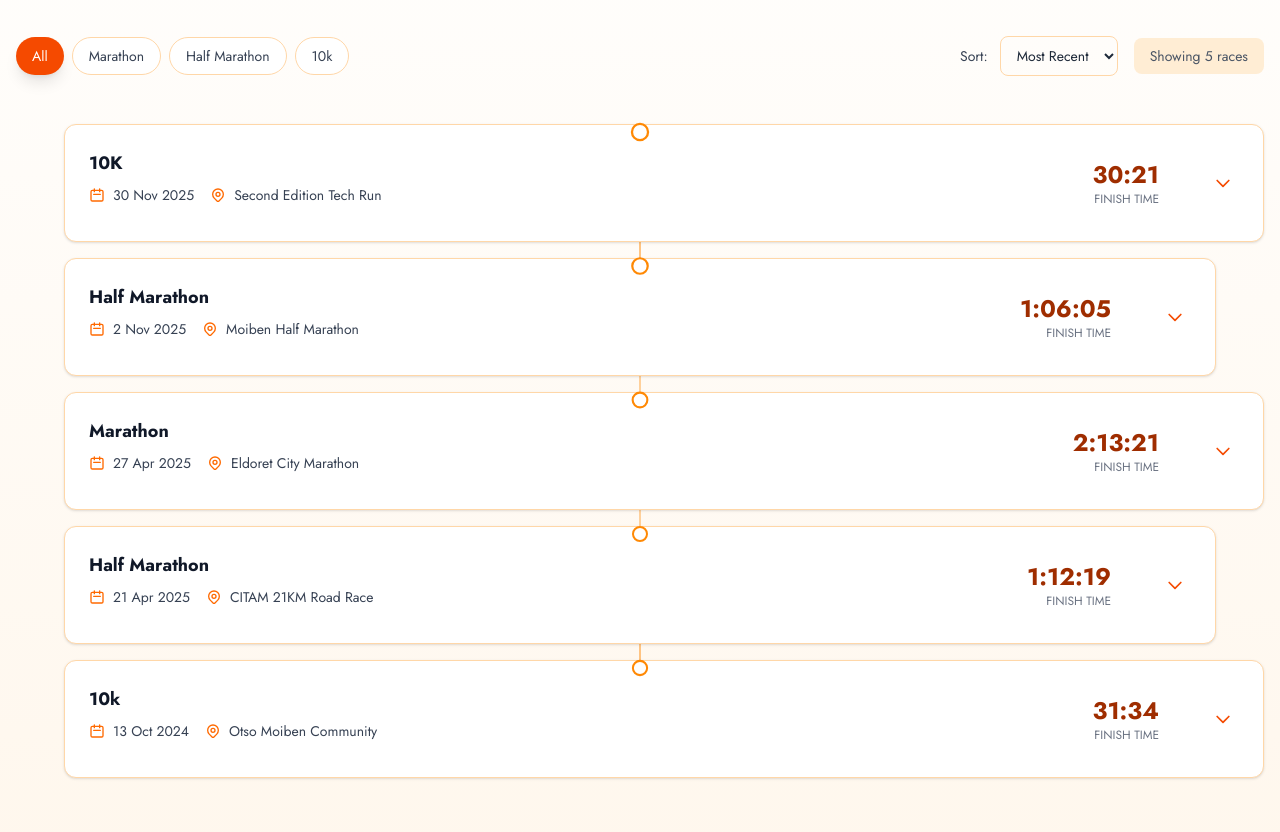
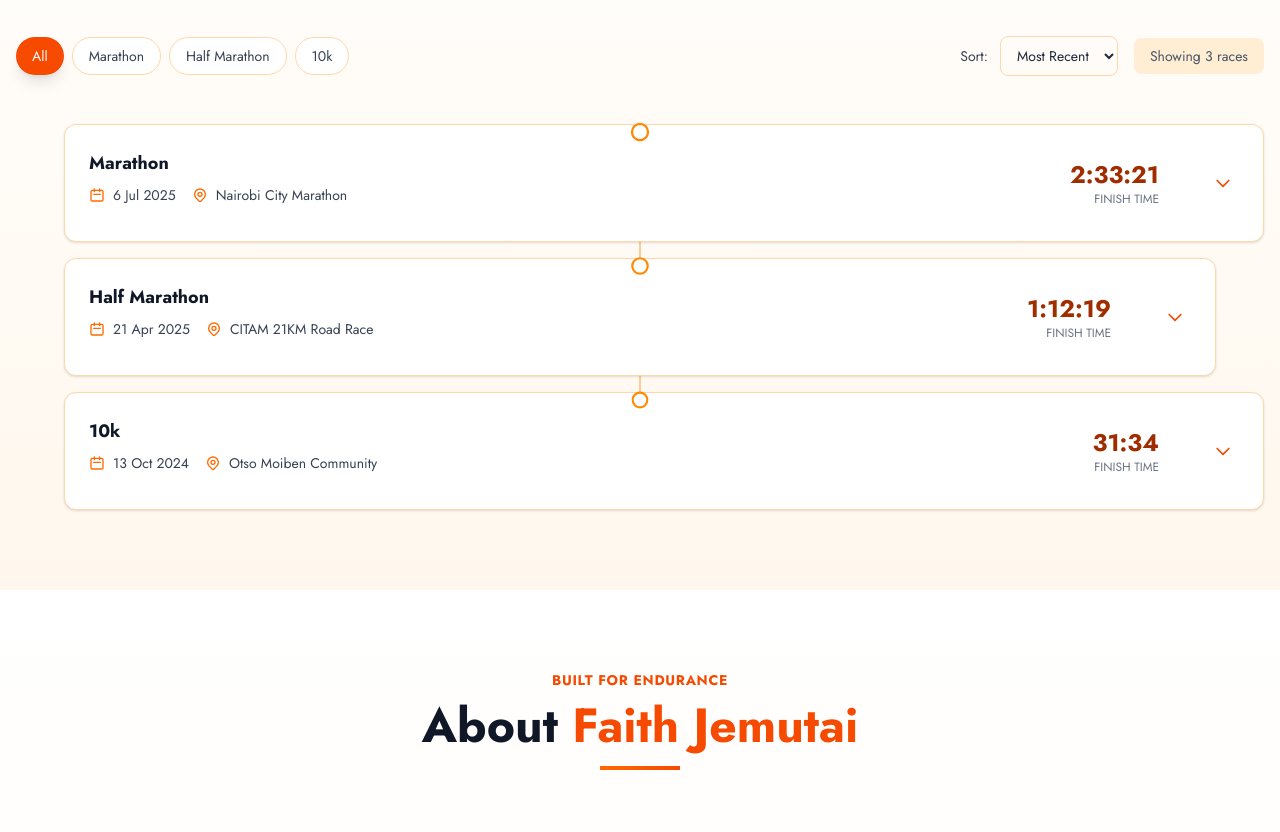
Before and after one commit to Koech161/gideon-sugut, a Next.js app: page / in a window 1280 px wide. Shown: the part 1060-1892 px from the top of the page. Built offline with nearby package versions, Linux system fonts and the light colour scheme.

Commit message:
add record

```diff
--- a/components/Header.jsx
+++ b/components/Header.jsx
@@ -159,7 +159,7 @@ export default function Header() {
                     </div>
                     <div>
                       <span className="text-lg font-bold text-gray-900">Faith Jemutai</span>
-                      <p className="text-sm text-orange-700">800m & 1500m Specialist</p>
+                      <p className="text-sm text-orange-700">10K • Half Marathon • Marathon</p>
                     </div>
                   </div>
                   <button
--- a/data/records.json
+++ b/data/records.json
@@ -1,7 +1,6 @@
 [
-  { "id": 4, "event": "10K", "time": "30:21", "date": "2025-11-30", "venue": "Second Edition Tech Run" },
-  { "id": 1, "event": "Marathon", "time": "2:13:21", "date": "2025-04-27", "venue": "Eldoret City Marathon" },
+
+  { "id": 1, "event": "Marathon", "time": "2:33:21", "date": "2025-07-06", "venue": "Nairobi City Marathon" },
   { "id": 3, "event": "10k", "time": "31:34", "date": "2024-10-13", "venue": "Otso Moiben Community" },
-  { "id": 2, "event": "Half Marathon", "time": "1:12:19", "date": "2025-04-21", "venue": "CITAM 21KM Road Race" },
-  { "id": 5, "event": "Half Marathon", "time": "1:06:05", "date": "2025-11-02", "venue": "Moiben Half Marathon" }
+  { "id": 2, "event": "Half Marathon", "time": "1:12:19", "date": "2025-04-21", "venue": "CITAM 21KM Road Race" }
 ]
```
